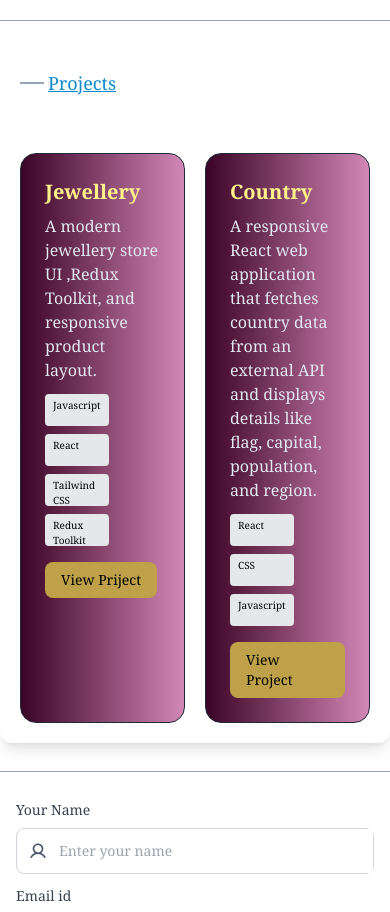
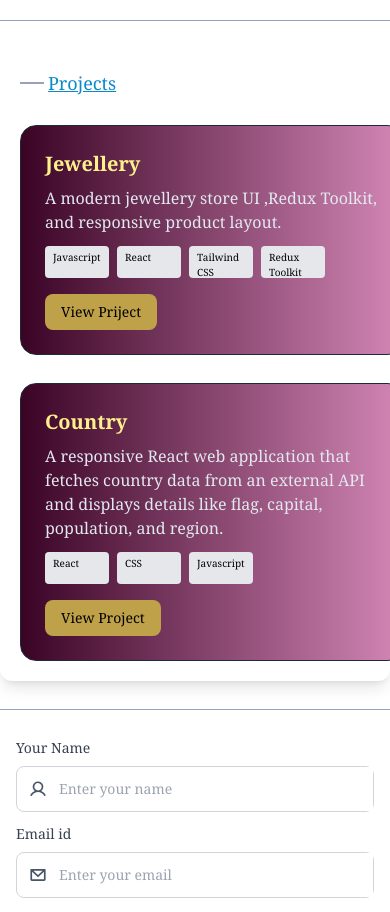
Before and after one commit to jinalp2002/Portfolio, a React (Vite) app: page / in a window 390 px wide. Shown: the part 1860-2772 px from the top of the page. Built offline with nearby package versions, Linux system fonts and the light colour scheme.

Commit message:
Portfolio

```diff
--- a/src/Component/Projects.tsx
+++ b/src/Component/Projects.tsx
@@ -28,7 +28,7 @@ const Projects = () => {
                     variants={container}
                     initial="hidden"
                     whileInView="show"
-                    className="flex gap-5  mt-7 ">
+                    className="md:flex gap-5  mt-7 ">
 
                     {/* Project 1 */}
                     <motion.div
```
